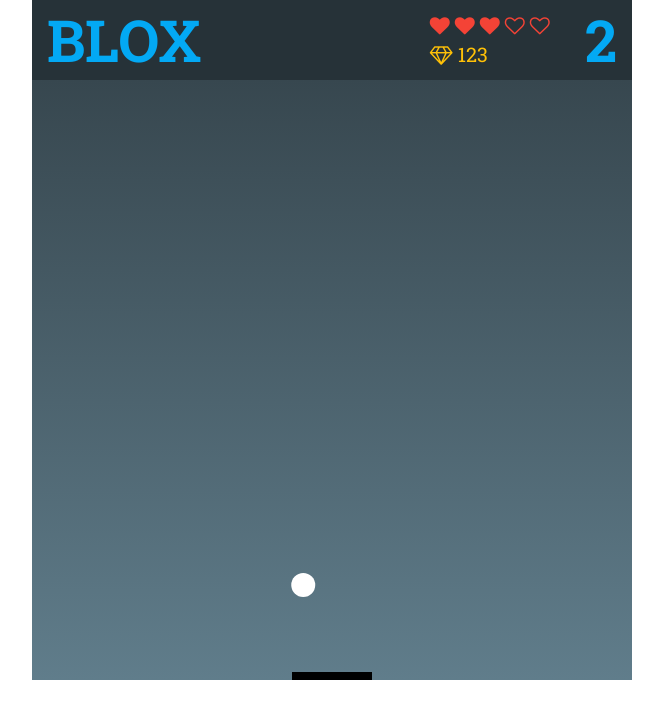
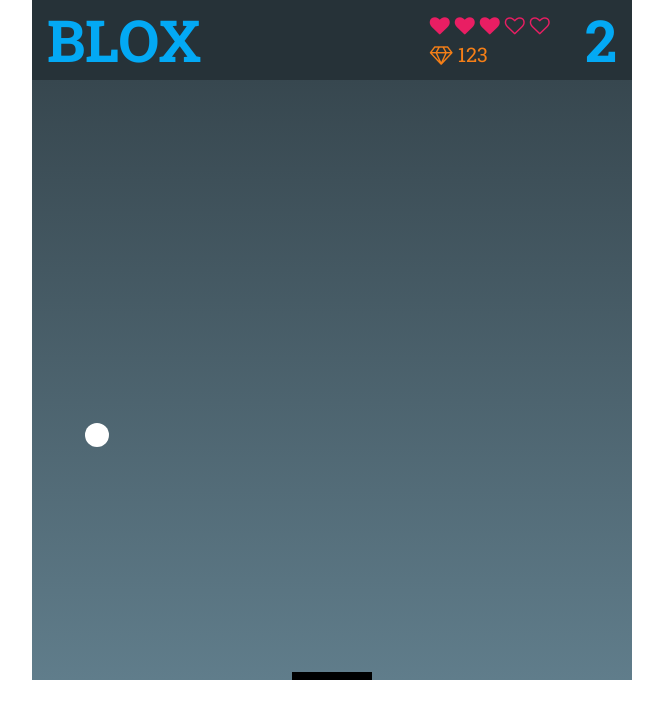
Before and after one commit to EvaSandrock/rmaproject, a website: page index.html in a window 1280 px wide. Shown: the whole page, without its empty margins (308-971 px from the left). Drawn offline with Linux system fonts and the light colour scheme.

Commit message:
Fixed inheritance

```diff
--- a/app.js
+++ b/app.js
@@ -9,14 +9,14 @@ var uiLevel = document.getElementById('level'),
     uiLiveIcon = '<i class="fa fa-heart"></i>',
     uiLiveLostIcon = '<i class="fa fa-heart-o"></i>';
 
-var BLX = BLX.init();
+var BLX = new BLX();
 
 BLX.setupCanvas(canvas, canvasWidth, canvasHeight, ctx);
 BLX.setupUI(uiLevel, uiPoints, uiLives, uiLiveIcon, uiLiveLostIcon);
 BLX.setupObjects();
 
-window.addEventListener('keydown', BLX.Handler.keyDownHandler, false);
-window.addEventListener('keyup', BLX.Handler.keyUpHandler, false);
-window.addEventListener('mousemove', BLX.Handler.mouseMoveHandler, false);
+window.addEventListener('keydown', BLX.keyDownHandler, false);
+window.addEventListener('keyup', BLX.keyUpHandler, false);
+window.addEventListener('mousemove', BLX.mouseMoveHandler, false);
 
-BLX.Loop.startLoop();
+BLX.startLoop();
--- a/js/ball.js
+++ b/js/ball.js
@@ -1,6 +1,6 @@
 /*jslint bitwise: true */
 
-function Ball() {
+var Ball = function () {
     "use strict";
 
     var initialX,
@@ -19,19 +19,20 @@ function Ball() {
         paddleCollision = false;
 
     return this;
-}
+};
 
-Ball.prototype = {
+(function () {
 
-    resetDirections: function () {
-        "use strict";
+    "use strict";
+
+    this.resetDirections = function () {
+
         this.xDirectionPositive = true;
         this.yDirectionPositive = false;
+    };
 
-    },
+    this.init = function (radius, speed, bottomEdge, rightEdge) {
 
-    init: function (radius, speed, bottomEdge, rightEdge) {
-        "use strict";
         this.resetDirections();
         this.initialX = rightEdge / 2;
         this.initialY = bottomEdge - radius;
@@ -42,29 +43,28 @@ Ball.prototype = {
         this.speedX = this.speed;
         this.bottomEdge = bottomEdge;
         this.rightEdge = rightEdge - this.radius;
+    };
 
-    },
+    this.draw = function (ctx) {
 
-    draw: function (ctx) {
-        "use strict";
         ctx.beginPath();
         ctx.arc(this.x, this.y, this.radius, 0, Math.PI * 2);
         ctx.fillStyle = '#fff';
         ctx.fill();
         ctx.closePath();
         this.updateNextPosition();
-    },
+    };
 
-    startNextMove: function (paddle) {
-        "use strict";
+    this.startNextMove = function (paddle) {
+
         this.checkBorderCollision();
         this.updateNextPosition();
         this.checkPaddleCollision(paddle);
         this.updateNextPosition();
-    },
+    };
 
-    checkBorderCollision: function () {
-        "use strict";
+    this.checkBorderCollision = function () {
+
         if (this.nextPositionX < this.radius || this.nextPositionX > this.rightEdge) {
             this.xDirectionPositive ^= true;
         }
@@ -72,10 +72,10 @@ Ball.prototype = {
         if (this.nextPositionY < this.radius) {
             this.yDirectionPositive ^= true;
         }
-    },
+    };
 
-    checkPaddleCollision: function (paddle) {
-        "use strict";
+    this.checkPaddleCollision = function (paddle) {
+
         var paddleLeft = paddle.x - this.radius * 0.3,
             paddleRight = paddle.x + paddle.width + this.radius * 0.3;
 
@@ -91,33 +91,33 @@ Ball.prototype = {
         } else {
             this.paddleCollision = false;
         }
-    },
+    };
 
-    checkDroppedBall: function () {
-        "use strict";
+    this.checkDroppedBall = function () {
+
         if (this.nextPositionY > this.bottomEdge && !this.paddleCollision) {
             return true;
         }
         return false;
-    },
+    };
 
-    setBallToNextPosition: function () {
-        "use strict";
+    this.setBallToNextPosition = function () {
+
         this.x = this.nextPositionX;
         this.y = this.nextPositionY;
-    },
+    };
 
-    calculateSpeedX: function (paddleLeft, paddleRight) {
-        "use strict";
+    this.calculateSpeedX = function (paddleLeft, paddleRight) {
+
         var half = (paddleRight - paddleLeft) / 2,
             center = paddleLeft + half,
             distance = (this.nextPositionX - center);
         this.speedX = this.speed * (distance / 20);
 
-    },
+    };
 
-    reset: function (speed) {
-        "use strict";
+    this.reset = function (speed) {
+
         this.x = this.initialX;
         this.y = this.initialY;
         this.speed = speed;
@@ -125,10 +125,10 @@ Ball.prototype = {
         this.resetDirections();
         this.updateNextPosition();
         this.setBallToNextPosition();
-    },
+    };
 
-    updateNextPosition: function () {
-        "use strict";
+    this.updateNextPosition = function () {
+
         if (this.xDirectionPositive) {
             this.nextPositionX = this.x + this.speedX;
         } else {
@@ -140,5 +140,6 @@ Ball.prototype = {
         } else {
             this.nextPositionY = this.y - this.speed;
         }
-    }
-};
+    };
+
+}.call(Ball.prototype));
--- a/js/block.js
+++ b/js/block.js
@@ -1,25 +1,26 @@
+var Block = function () {
     "use strict";
 
-var Block = function () {
+    var durability,
+        destroyed = false,
+        colors = ['#03A9F4', '#3F51B5', '#9C27B0', '#E91E63', '#F57F17'];
 
-    return {
-
-        draw: this.draw
+    return this;
 
 };
 
-};
+(function () {
 
-Block.prototype = {
+    "use strict";
 
-    draw: function (ctx, x, y, color) {
+    this.draw = function (ctx, x, y) {
 
         ctx.beginPath();
         ctx.rect(x, y, 80, 20);
-        ctx.fillStyle = color;
+        ctx.fillStyle = this.colors[this.durability];
         ctx.fill();
         ctx.closePath();
 
-    }
+    };
 
-};
+}.call(Block.prototype));
--- a/js/blx.js
+++ b/js/blx.js
@@ -2,48 +2,51 @@ var Ball,
     Paddle,
     UI;
 
-var BLX = BLX || {
+var BLX = function () {
 
-    canvasObject: null,
-    canvasWidth: null,
-    canvasHeight: null,
-    ctx: null,
+    "use strict";
 
-    level: 2,
-    points: 123,
-    maxLives: 5,
-    lives: 3,
+    this.canvasObject = null;
+    this.canvasWidth = null;
+    this.canvasHeight = null;
+    this.ctx = null;
 
-    isLoopRunning: false,
-    loopID: 0,
+    this.level = 2;
+    this.points = 123;
+    this.maxLives = 5;
+    this.lives = 3;
 
-    ballRadius: 12,
-    ballSpeed: 5,
-    ball: new Ball(),
+    this.isLoopRunning = false;
+    this.loopID = 0;
 
-    paddleWidth: 80,
-    paddleHeight: 8,
-    paddleSpeed: 7,
-    paddle: new Paddle(),
+    this.ballRadius = 12;
+    this.ballSpeed = 5;
+    this.ball = new Ball();
 
-    uiHasChanged: false,
-    ui: new UI(),
+    this.paddleWidth = 80;
+    this.paddleHeight = 8;
+    this.paddleSpeed = 7;
+    this.paddle = new Paddle();
 
-    init: function () {
-        "use strict";
-        return this;
-    },
+    this.uiHasChanged = false;
+    this.ui = new UI();
 
-    setupCanvas: function (canvas, canvasWidth, canvasHeight, ctx) {
-        "use strict";
+    return this;
+};
+
+// SETUP FUNCTIONS
+(function () {
+
+    "use strict";
+
+    this.setupCanvas = function (canvas, canvasWidth, canvasHeight, ctx) {
         this.canvasObject = canvas;
         this.canvasWidth = canvasWidth;
         this.canvasHeight = canvasHeight;
         this.ctx = ctx;
-    },
+    };
 
-    setupUI: function (uiLevel, uiPoints, uiLives, uiLiveIcon, uiLiveLostIcon) {
-        "use strict";
+    this.setupUI = function (uiLevel, uiPoints, uiLives, uiLiveIcon, uiLiveLostIcon) {
         this.ui.init(
             uiLevel,
             uiPoints,
@@ -58,10 +61,9 @@ var BLX = BLX || {
             this.lives,
             this.maxLives
         );
-    },
+    };
 
-    setupObjects: function () {
-        "use strict";
+    this.setupObjects = function () {
         this.ball.init(
             this.ballRadius,
             this.ballSpeed,
@@ -76,34 +78,39 @@ var BLX = BLX || {
             this.canvasHeight - this.paddleHeight,
             this.paddleSpeed
         );
-    }
-};
+    };
 
-BLX.Canvas = {
+}.call(BLX.prototype));
 
-    clearCanvas: function () {
-        "use strict";
+// CANVAS FUNCTIONS
+(function () {
+
+    "use strict";
+
+    this.clearCanvas = function () {
         BLX.ctx.clearRect(0, 0, BLX.canvasWidth, BLX.canvasHeight);
-    },
+    };
 
-    paintCanvas: function () {
-        "use strict";
-        BLX.Canvas.clearCanvas();
+    this.paintCanvas = function () {
+        BLX.clearCanvas();
         BLX.ball.draw(BLX.ctx);
         BLX.paddle.draw(BLX.ctx);
-    }
-};
+    };
 
-BLX.Loop = {
+}.call(BLX.prototype));
 
-    runLoop: function () {
-        "use strict";
-        BLX.Canvas.paintCanvas();
+// LOOP FUNCTIONS
+(function () {
+
+    "use strict";
+
+    this.runLoop = function () {
+        BLX.paintCanvas();
         BLX.paddle.updatePosition(BLX.canvasWidth);
         BLX.ball.startNextMove(BLX.paddle);
 
         if (BLX.ball.checkDroppedBall()) {
-            BLX.Game.liveLost();
+            BLX.liveLost();
         } else {
             BLX.ball.setBallToNextPosition();
         }
@@ -118,80 +125,80 @@ BLX.Loop = {
         }
 
         if (BLX.isLoopRunning) {
-            BLX.loopID = requestAnimationFrame(BLX.Loop.runLoop);
+            BLX.loopID = requestAnimationFrame(BLX.runLoop);
         }
-    },
+    };
 
-    startLoop: function () {
-        "use strict";
+    this.startLoop = function () {
         setTimeout(function () {
             BLX.isLoopRunning = true;
-            BLX.Loop.runLoop();
-        }, 1000);
-    },
+            BLX.runLoop();
+        }, 2000);
+    };
 
-    stopLoop: function () {
-        "use strict";
+    this.stopLoop = function () {
         BLX.isLoopRunning = false;
         cancelAnimationFrame(BLX.loopID);
-    }
-};
+    };
 
-BLX.Handler = {
+}.call(BLX.prototype));
 
-    keyDownHandler: function (e) {
-        "use strict";
+// EVENT HANDLER FUNCTIONS
+(function () {
+
+    "use strict";
+
+    this.keyDownHandler = function (e) {
         if (e.keyCode === 39) {
             BLX.paddle.rightArrowPressed = true;
         } else if (e.keyCode === 37) {
             BLX.paddle.leftArrowPressed = true;
         }
-    },
+    };
 
-    keyUpHandler: function (e) {
-        "use strict";
+    this.keyUpHandler = function (e) {
         if (e.keyCode === 39) {
             BLX.paddle.rightArrowPressed = false;
         } else if (e.keyCode === 37) {
             BLX.paddle.leftArrowPressed = false;
         }
-    },
+    };
 
-    mouseMoveHandler: function (e) {
-        "use strict";
+    this.mouseMoveHandler = function (e) {
         var relativeX = e.clientX - BLX.canvasObject.offsetLeft;
 
         if (relativeX > 0 && relativeX < BLX.canvasWidth) {
             BLX.paddle.x = relativeX - BLX.paddle.width / 2;
         }
-    }
+    };
 
-};
+}.call(BLX.prototype));
 
-BLX.Game = {
+// GAME LOGIC FUNCTIONS
+(function () {
 
-    liveLost: function () {
-        "use strict";
-        BLX.Loop.stopLoop();
+    "use strict";
+
+    this.liveLost = function () {
+        BLX.stopLoop();
         BLX.lives -= 1;
         BLX.uiHasChanged = true;
 
         if (BLX.lives < 1) {
-            BLX.Game.gameOver();
+            BLX.gameOver();
         } else {
             BLX.ball.reset(BLX.ballSpeed);
             BLX.paddle.reset(BLX.paddleWidth, BLX.paddleSpeed);
-            BLX.Loop.startLoop();
+            BLX.startLoop();
         }
-    },
+    };
 
-    gameOver: function () {
-        "use strict";
+    this.gameOver = function () {
         console.log("Sorry - Game Over");
-    },
+    };
 
-    levelCleared: function () {
-        "use strict";
+    this.levelCleared = function () {
         console.log("Level cleared");
-    }
-};
+    };
+
+}.call(BLX.prototype));
--- a/sass/style.sass
+++ b/sass/style.sass
@@ -41,11 +41,11 @@ canvas
             margin-right: 5px
 
     &__points
-        color: #FFC107
+        color: #F57F17
         font-weight: normal
 
     &__lives
-        color: #f44336
+        color: #E91E63
 
     &__level
         margin-left: 30px
```
Also changed, not shown: style.css, 1 other file. Lines whose indentation alone changed are shown as unchanged.
